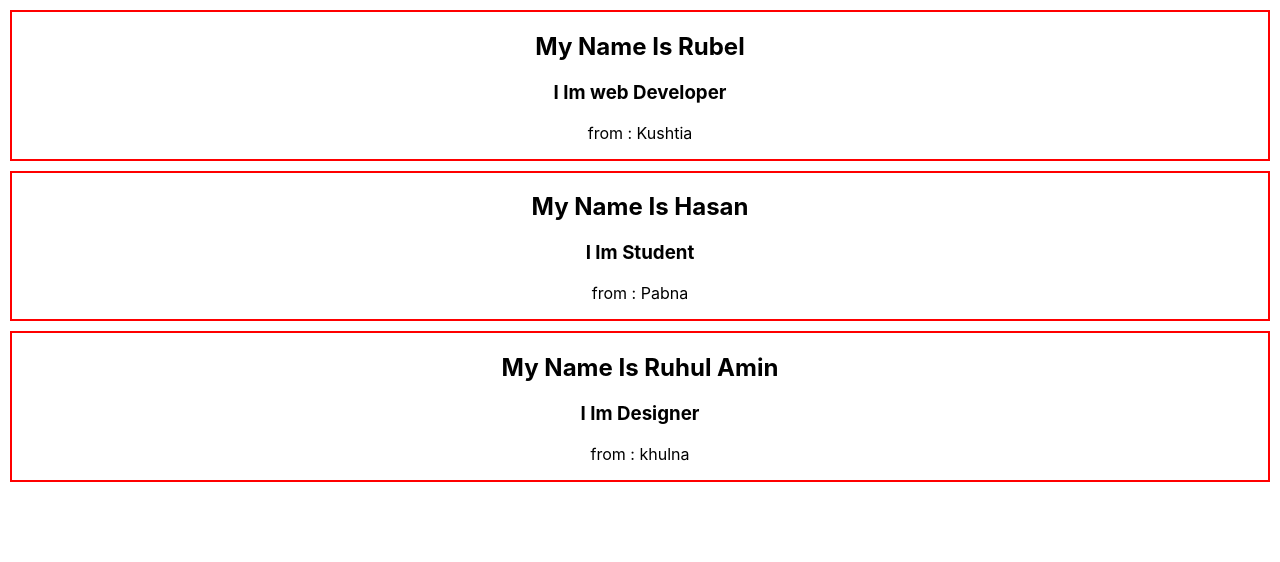
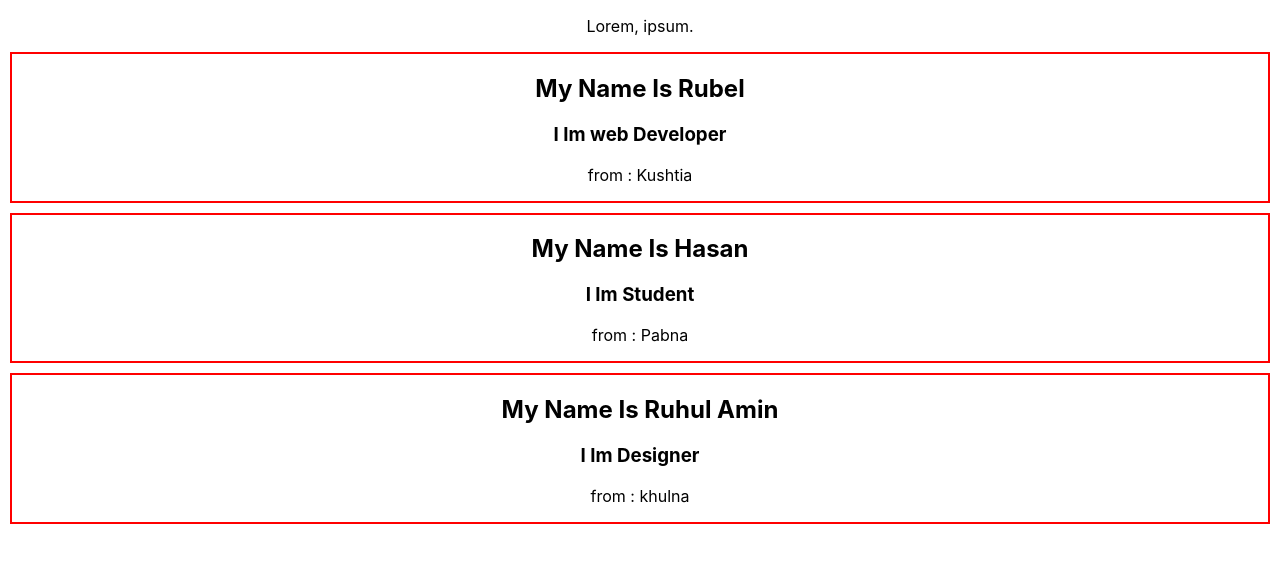
Before and after one commit to raihaninfo/javascript_practice, a React (Create React App) app in the folder react/core-concepts/: page / in a window 1280 px wide. Shown: the top 562 px of the page. Built offline with nearby package versions, Linux system fonts and the light colour scheme.

Commit message:
add new component

```diff
--- a/react/core-concepts/src/App.jsx
+++ b/react/core-concepts/src/App.jsx
@@ -2,12 +2,10 @@ import logo from "./logo.svg";
 import "./App.css";
 
 function App() {
-  const myName = {
-    name: "Raihan",
-    job: "Web Developer",
-  };
+
   return (
     <div className="App">
+      <MovieCounter></MovieCounter>
       <Parson job="web Developer" dis="Kushtia" name="Rubel"></Parson>
       <Parson job="Student" dis="Pabna" name="Hasan"></Parson>
       <Parson job="Designer" dis="khulna" name="Ruhul Amin"></Parson>
@@ -30,4 +28,12 @@ function Parson(props){
     )
 }
 
+function MovieCounter(){
+  return(
+    <div>
+      <p>Lorem, ipsum.</p>
+    </div>
+  )
+}
+
 export default App;
```
